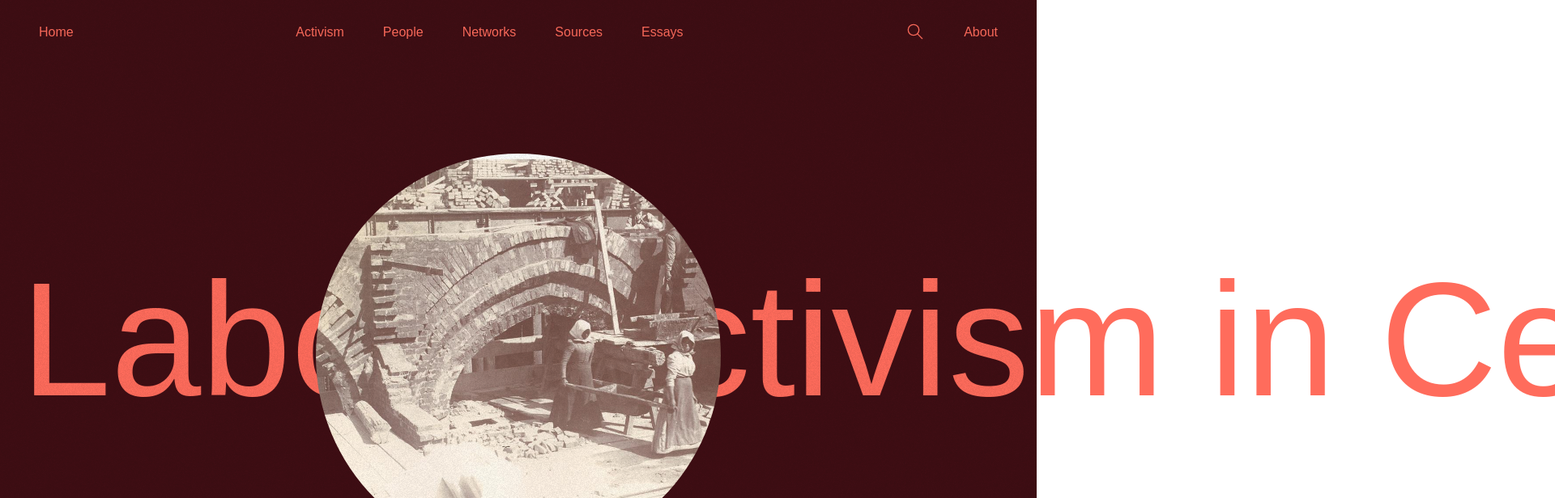
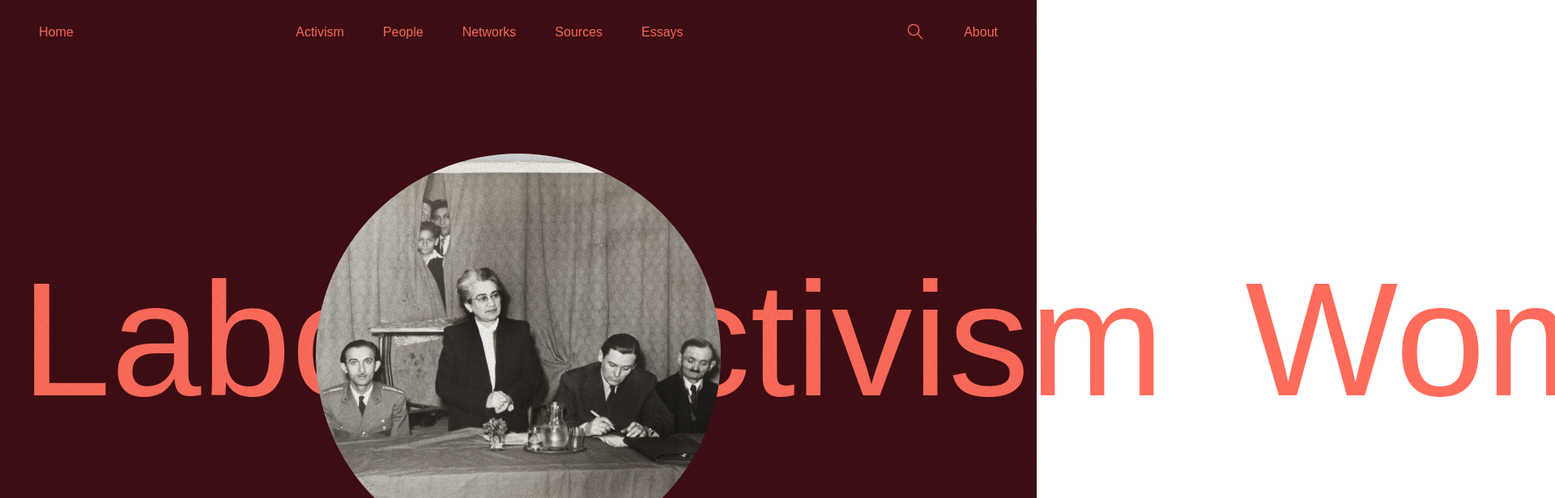
Before and after one commit to Zarah-Project/zarah-phw, a Next.js app: page / in a window 1280 px wide. Shown: the top 616 px of the page at 81% size, 1920 px wide, since content can reach past the window. Built offline with nearby package versions, Linux system fonts and the light colour scheme; a web font is replaced by a local one.

Commit message:
Changes in the front page

```diff
--- a/src/components/Map/DataSetSwitcher.js
+++ b/src/components/Map/DataSetSwitcher.js
@@ -12,13 +12,11 @@ function DatasetSwitcher({ switchDataset }) {
         setActiveDataset(datasetName);
         switchDataset(dataset); // Update the map with the new dataset
 
-        /*
         if (datasetName === 'world1960') {
             map.setZoom(2); // Reset zoom level
         } else {
             map.setZoom(5);
         }
-        */
     };
 
     return (
--- a/src/components/Sections/OpeningAnimation/CircleImageSlider.js
+++ b/src/components/Sections/OpeningAnimation/CircleImageSlider.js
@@ -15,7 +15,7 @@ const CircleImageSlider = () => {
     useEffect(() => {
         const interval = setInterval(() => {
             setIndex(prev => (prev + 1) % images.length);
-        }, 200);
+        }, 500);
         return () => clearInterval(interval);
     }, []);
 
--- a/src/components/Sections/OpeningAnimation/OpeningAnimation.js
+++ b/src/components/Sections/OpeningAnimation/OpeningAnimation.js
@@ -173,17 +173,12 @@ const OpeningAnimation = (props) => {
                 >
                     <MarqueeItem speed={speedSpring}>
                         <div draggable={false}>
-                            Women’s Labour Activism in
-                            Central and Eastern Europe,
-                            late 19th–late
-                            20th century
+                            Women’s Labour Activism
                         </div>
                     </MarqueeItem>
                     <MarqueeItem speed={speedSpring}>
                         <div draggable={false}>
-                            Women’s Labour Activism in
-                            Central and Eastern Europe,
-                            late 19th–late 20th century
+                            Women’s Labour Activism
                         </div>
                     </MarqueeItem>
                 </motion.div>
```
